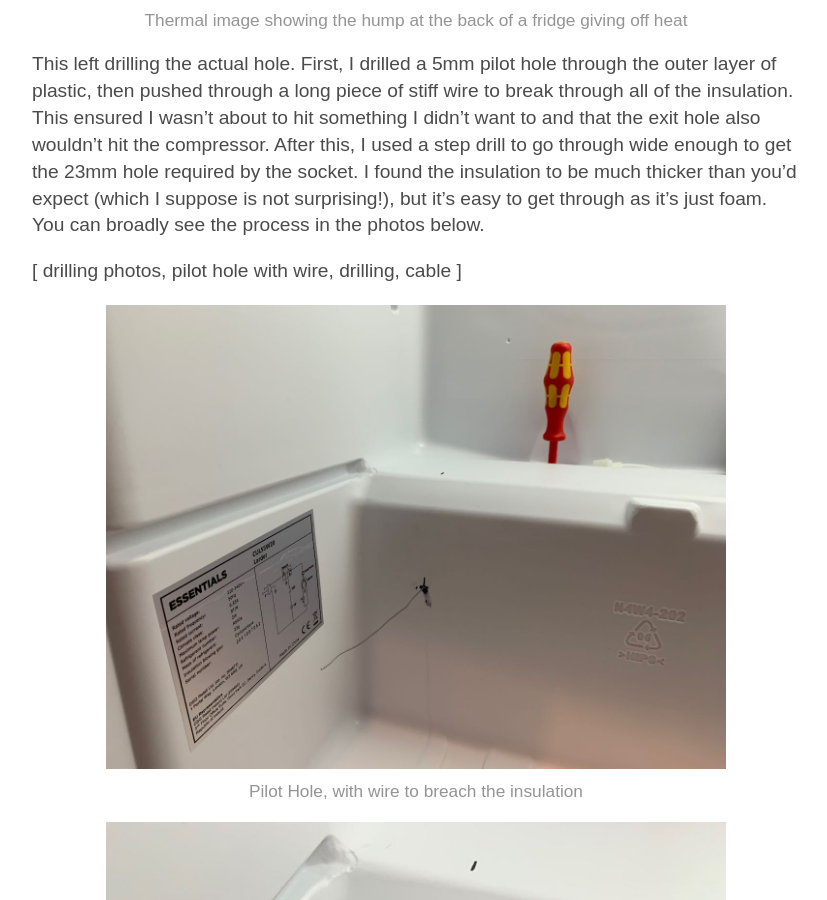
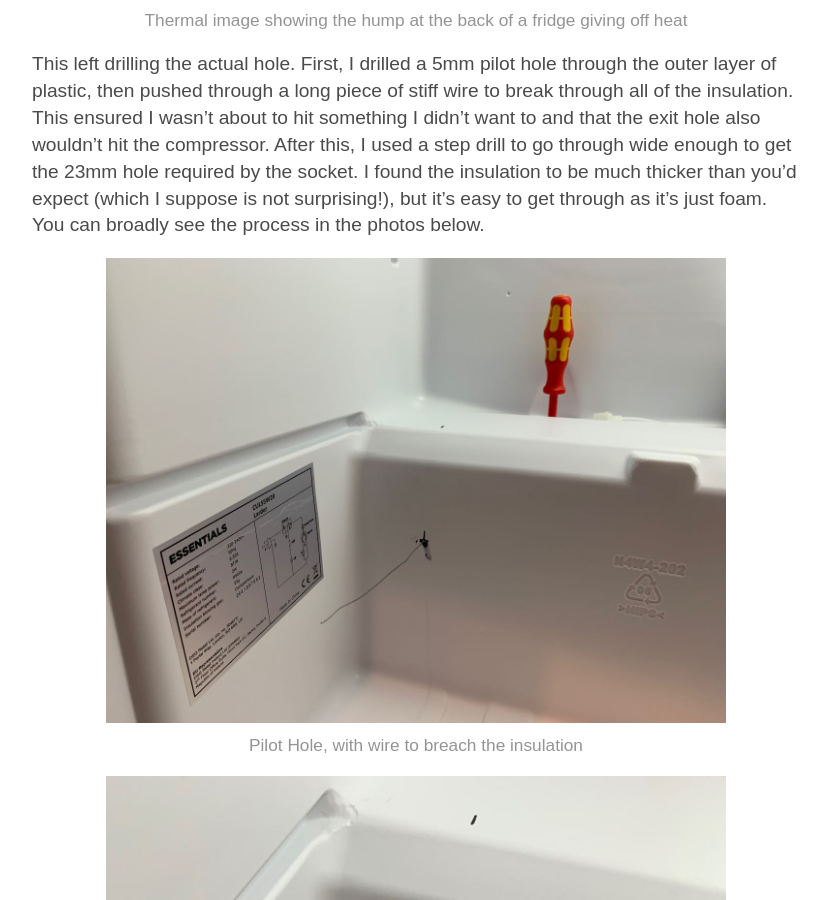
Before and after one commit to nickcharlton/site, a Jekyll site: the page built from _posts/2021-02-24-building-a-brew-fridge.md, in a window 1280 px wide and 900 px high, scrolled down 5188 px. Shown: the whole window, without its empty margins (224-1051 px from the left). Built offline with Jekyll 4.4.1, drawn with Linux system fonts in a browser that asks for light colours; some web fonts are replaced; Markdown is read by kramdown in place of the engine named in the settings.

Commit message:
Remove accidental note

```diff
--- a/_posts/2021-02-24-building-a-brew-fridge.md
+++ b/_posts/2021-02-24-building-a-brew-fridge.md
@@ -139,8 +139,6 @@ the 23mm hole required by the socket. I found the insulation to be much thicker
 than you'd expect (which I suppose is not surprising!), but it's easy to get
 through as it's just foam. You can broadly see the process in the photos below.
 
-[ drilling photos, pilot hole with wire, drilling, cable ]
-
 <figure>
   <img src="/resources/images/brew-fridge-pilot-hole.jpeg"
     alt="A photo showing the base of a fridge, with a pilot hole with wire
```
